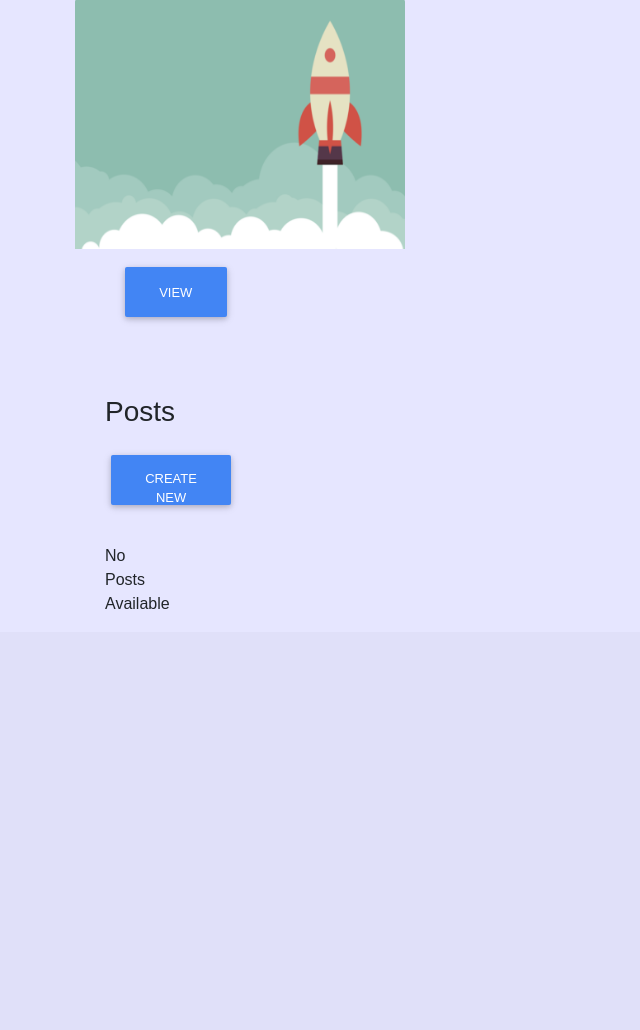
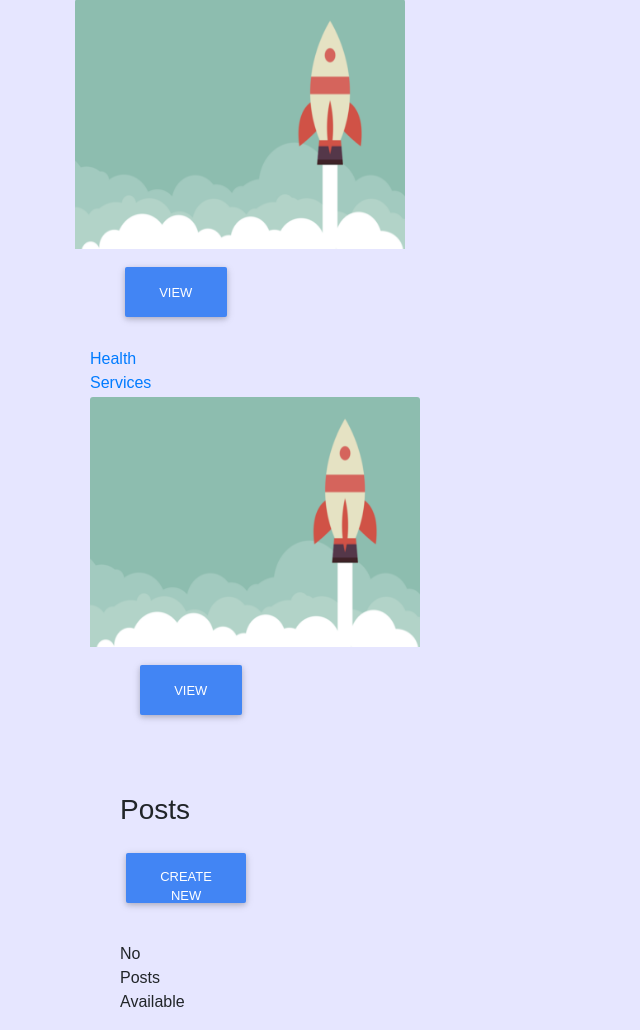
Before and after one commit to 3xistentialcrisis/Hood, a Django app: page /homepage/ in a window 1280 px wide. Shown: the part 1086-2116 px from the top of the page, without its empty margins (0-640 px from the left). Before the commit the page ends 1695 px from the top, so only its background shows below. Run offline with Django 3.2, Linux system fonts and the light colour scheme; the visitor is signed in with stand-in values (Sample User, id 1); data that the repository does not hold is empty; some libraries are stand-ins or nearby versions.

Commit message:
Create Health view, url pattern, template & run migrations

```diff
--- a/hoodapp/models.py
+++ b/hoodapp/models.py
@@ -114,3 +114,14 @@ class Security(models.Model):
 
     def __str__(self):
         return self.company
+
+#Health
+class Health(models.Model):
+    neighbourhood = models.ForeignKey(Neighbourhood,on_delete=models.CASCADE)
+    name =models.CharField(max_length=100)
+    email = models.EmailField()
+    contact = models.IntegerField()
+    address =models.CharField(max_length=100)
+
+    def __str__(self):
+        return self.name
--- a/hoodapp/templates/homepage.html
+++ b/hoodapp/templates/homepage.html
@@ -67,7 +67,7 @@
 
                     <!-- Security -->
                     <div class="col-md-4">
-                            <a href="{% url 'hoodapp:all_hoods'%}">
+                            <a href="{% url 'hoodapp:security'%}">
                                 <div class="panel panel-default" >
                                     <div class="panel heading;" style="height:50px;">
                                         <p>Security</p>
@@ -91,6 +91,31 @@
                     <br>
                     <br>
 
+                    <!-- Health Services -->
+                    <div class="col-md-4">
+                            <a href="{% url 'hoodapp:health'%}">
+                                <div class="panel panel-default" >
+                                    <div class="panel heading;" style="height:50px;">
+                                        <p>Health Services</p>
+                                    </div>
+                                    <div class="panel-body" style="height:300px;">
+
+                                            <img class="card-img-top dark"
+                                                src="/static/images/business.png"
+                                                style="width:330px;height:250px;">
+                                                <br>
+                                                <br>
+                                                <div class="text-center">
+                                                        <a href="{% url 'hoodapp:health.html' %}">
+                                                        <button class="btn btn-primary" style="height:50px;  margin-top: -6px;margin-left: 50px;">View</button>
+                                                        </a>
+                                                </div>
+                                        </div>
+
+                            </a>
+                    </div>
+                    <br>
+                    <br>
                     <!-- Display Posts -->
                     <br>
                     <br>
--- a/hoodapp/urls.py
+++ b/hoodapp/urls.py
@@ -17,12 +17,13 @@ urlpatterns = [
     url(r'account/', include('django.contrib.auth.urls')),
     url(r'search/', views.search_business, name='search'),
     url(r'^post/', views.new_post, name='new_post'),
-    url(r'^businesses/',views.businesses, name='businesses'),
+    url(r'^businesses/$',views.businesses, name='businesses'),
     url(r'^new_business/$',views.new_business, name='new_business'),
     url(r'^new_hood/$',views.create_neighbourhood, name='new_hood'),
     url(r'^all_hoods/',views.neighbourhoods, name='all_hoods'),
     url(r'^neighborhood/(\d+)',views.hood_details, name='onehood'),
-    url(r'^security',views.security, name='security'),
+    url(r'^security/$',views.security, name='security'),
+    url(r'^health/$',views.health, name='health'),
 ]
 
 
--- a/hoodapp/views.py
+++ b/hoodapp/views.py
@@ -5,7 +5,7 @@ from django.contrib.auth import login, authenticate
 from django.contrib.auth.forms import AuthenticationForm
 from django.contrib.auth.models import User
 from .forms import SignupForm, UpdateProfileForm, UpdateUserProfileForm, PostMessageForm, BusinessForm, NeighbourhoodForm
-from .models import Neighbourhood, Profile, Business, Post, Security
+from .models import Neighbourhood, Profile, Business, Post, Security, Health
 
 # Create your views here.
 #Index Page
@@ -196,3 +196,12 @@ def security(request):
     security = Security.objects.filter(neighbourhood=profile.location)
 
     return render(request,'security.html',{"security":security})
+
+#Health
+@login_required(login_url='/accounts/login/')
+def health(request):
+    current_user=request.user
+    profile=Profile.objects.get(name=current_user)
+    healthservices = Health.objects.filter(neighbourhood=profile.location)
+
+    return render(request,'health.html',{"healthservices":healthservices})
```
Also changed, not shown: hoodapp/templates/health.html (added, +36 -0 lines), hoodapp/migrations/0003_health.py (added).
